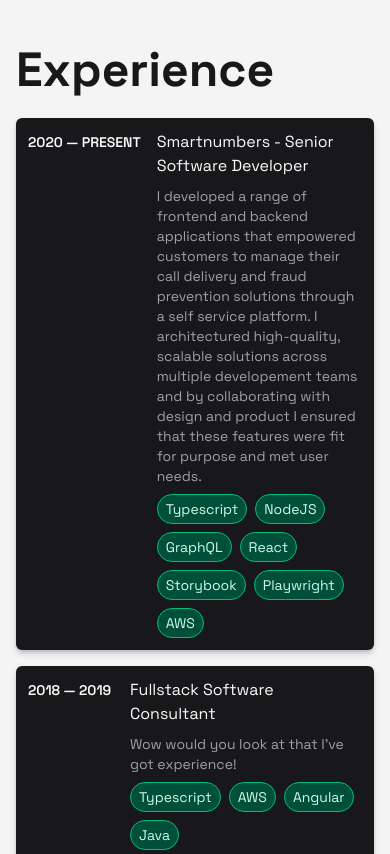
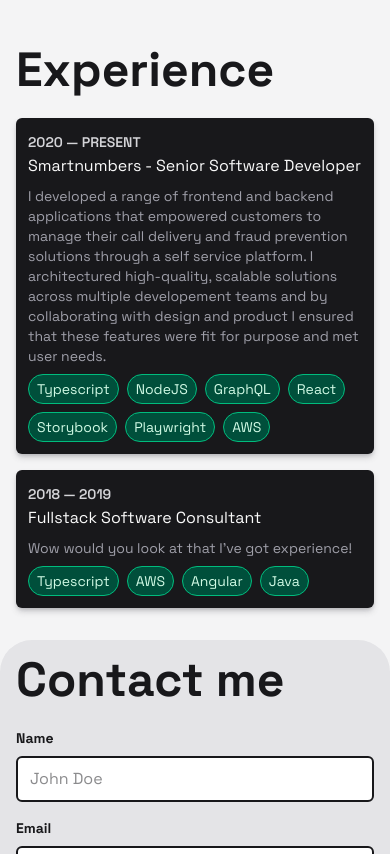
Before and after one commit to scottjoe1996/portfolio, a Next.js app: page / in a window 390 px wide. Shown: the part 1400-2254 px from the top of the page. Built offline with nearby package versions, Linux system fonts and the light colour scheme; no server answers.

Commit message:
created extra small breakpoint and refactored experience card to work at that breakpoint

```diff
--- a/app/globals.css
+++ b/app/globals.css
@@ -11,6 +11,7 @@
   --color-foreground: var(--foreground);
   --color-primary: var(--primary);
   --font-mono: var(--font-mono);
+  --breakpoint-xs: 30rem;
 }
 
 @layer components {
--- a/components/sections/experience/experience-card.tsx
+++ b/components/sections/experience/experience-card.tsx
@@ -14,13 +14,20 @@ const ExperienceCard: React.FC<ExperienceCardProps> = ({
   skillsGained,
   duration,
 }) => {
+  const durationText = createDurationText(duration);
+
   return (
     <div className="bg-foreground flex flex-1 flex-row gap-4 rounded-md p-3 text-zinc-50 shadow-md shadow-zinc-600/30">
-      <span className="inline w-30 text-sm leading-6 font-semibold text-nowrap md:hidden">
-        {createDurationText(duration)}
+      <span className="xs:inline hidden w-30 text-sm leading-6 font-semibold text-nowrap text-zinc-300 md:hidden">
+        {durationText}
       </span>
       <div>
-        <p className="mb-2">{role}</p>
+        <div className="mb-2">
+          <p className="xs:hidden inline text-sm font-semibold text-zinc-300">
+            {durationText}
+          </p>
+          <p>{role}</p>
+        </div>
         <p className="mb-2 text-sm text-zinc-400">{description}</p>
         <div className="flex flex-wrap gap-2">
           {skillsGained.map((skill) => (
```
